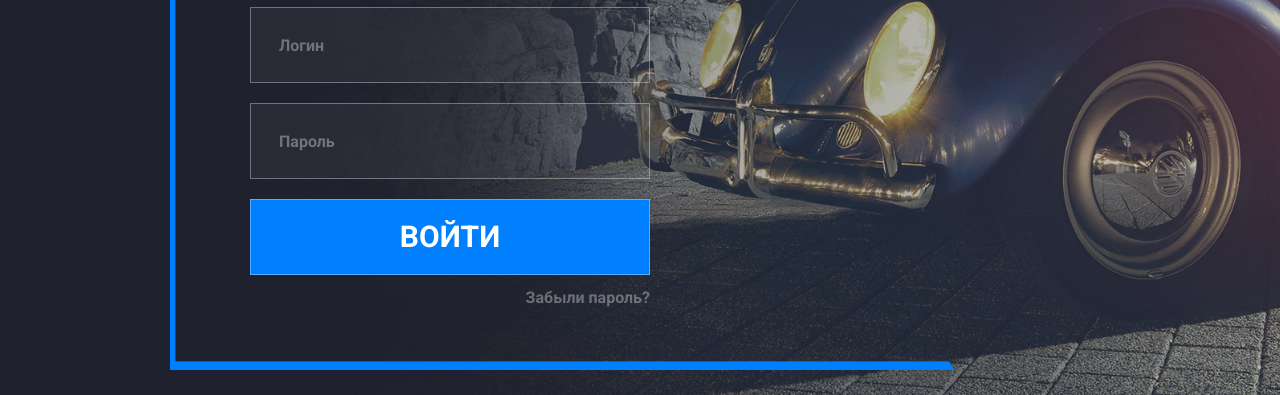
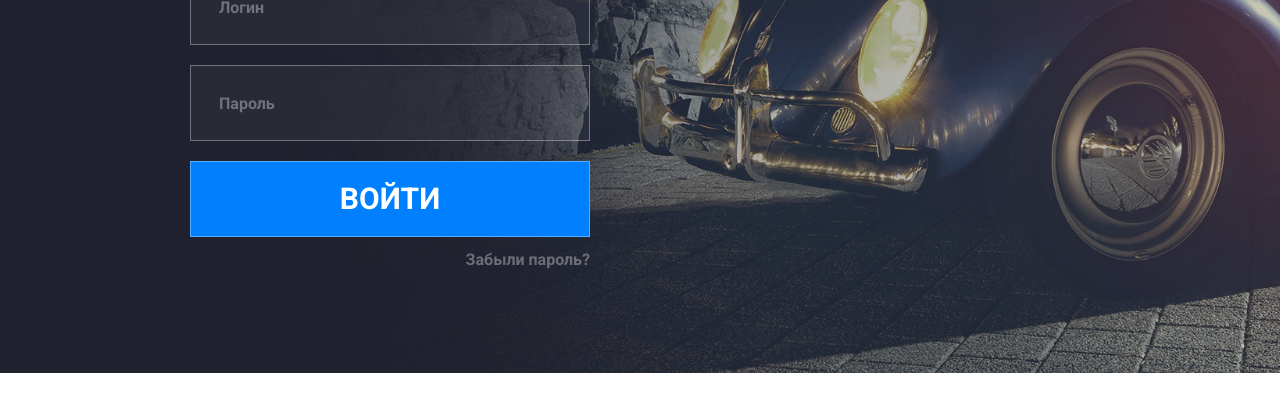
Before and after one commit to ulrobix/dcportal, a plain HTML site: page login.html in a window 1280 px wide. Shown: the part 427-822 px from the top of the page. After the commit the page ends 800 px from the top, so only its background shows below. Drawn offline with nearby package versions, Linux system fonts and the light colour scheme.

Commit message:
Фикс позиционирования логин формы

```diff
--- a/css/style.css
+++ b/css/style.css
@@ -68,8 +68,11 @@ td {
   appearance: none;
 }
 
+html {height: 100%}
+
 body {
   line-height: 1;
+  height: 100%
 }
 
 ol,
@@ -593,21 +596,18 @@ body .container {
   background: url("../img/login_bg.jpg") no-repeat center center;
   padding: 0px 185px;
   background-size: cover;
+  height: 100%;
 }
 #login_main .container {
   position: relative;
 }
 .login_main {
-  padding: 80px;
-  background-image: url("../img/login_ramka.png");
+  padding: 20px;
   background-repeat: no-repeat;
   background-position: center center;
   background-size: 100% 100%;
-  height: 800px;
-  position: absolute;
   width: 100%;
-  top: 50%;
-  margin-top: -400px;
+  margin-top: 5%;
 }
 .login_main .logo {
   margin-bottom: 95px;
@@ -1524,14 +1524,3 @@ body .container {
     font-size: 16px;
   }
 }
-@media (max-height: 841px) {
-  #login_main {
-    padding-top: 25px;
-    padding-bottom: 25px;
-  }
-  .login_main {
-    position: static;
-    height: auto;
-    margin-top: 0;
-  }
-}
```
